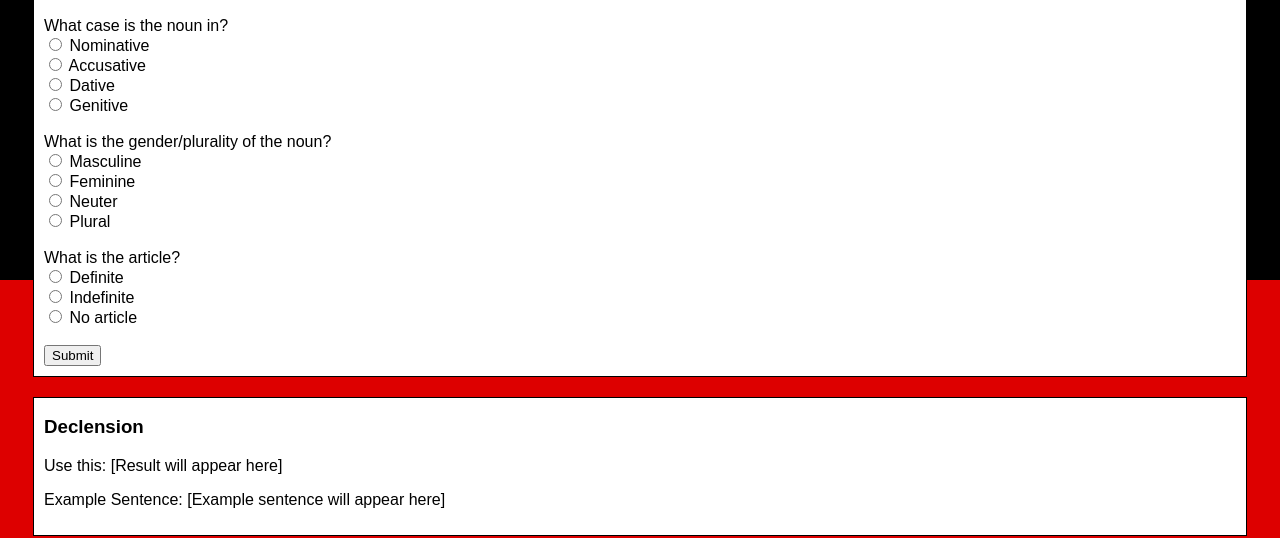
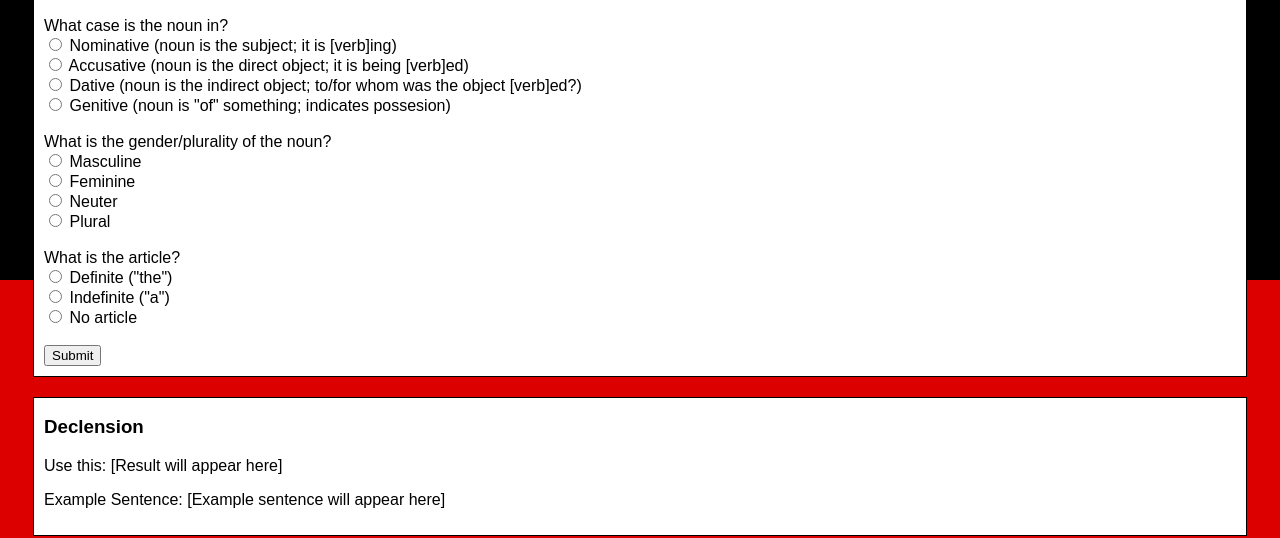
Before and after one commit to Laurenstallard/laurenstallard.github.io, a plain HTML site: page index.html in a window 1280 px wide. Shown: the part 296-834 px from the top of the page. Drawn offline with Linux system fonts and the light colour scheme.

Commit message:
Update index.html
Added more explanation for when to use each case

```diff
--- a/index.html
+++ b/index.html
@@ -28,13 +28,13 @@
       <!-- Case Selection -->
       <label>What case is the noun in?</label><br>
       <input type="radio" id="nominative" name="case" value="Nominative">
-      <label for="nominative">Nominative</label><br>
+      <label for="nominative">Nominative (noun is the subject; it is [verb]ing)</label><br>
       <input type="radio" id="accusative" name="case" value="Accusative">
-      <label for="accusative">Accusative</label><br>
+      <label for="accusative">Accusative (noun is the direct object; it is being [verb]ed)</label><br>
       <input type="radio" id="dative" name="case" value="Dative">
-      <label for="dative">Dative</label><br>
+      <label for="dative">Dative (noun is the indirect object; to/for whom was the object [verb]ed?) </label><br>
       <input type="radio" id="genitive" name="case" value="Genitive">
-      <label for="genitive">Genitive</label><br><br>
+      <label for="genitive">Genitive (noun is "of" something; indicates possesion)</label><br><br>
 
       <!-- Gender Selection -->
       <label>What is the gender/plurality of the noun?</label><br>
@@ -50,9 +50,9 @@
       <!-- Article Selection -->
       <label>What is the article?</label><br>
       <input type="radio" id="definite" name="article" value="Definite">
-      <label for="definite">Definite</label><br>
+      <label for="definite">Definite ("the")</label><br>
       <input type="radio" id="indefinite" name="article" value="Indefinite">
-      <label for="indefinite">Indefinite</label><br>
+      <label for="indefinite">Indefinite ("a")</label><br>
       <input type="radio" id="no_article" name="article" value="No article">
       <label for="no_article">No article</label><br><br>
 
```
